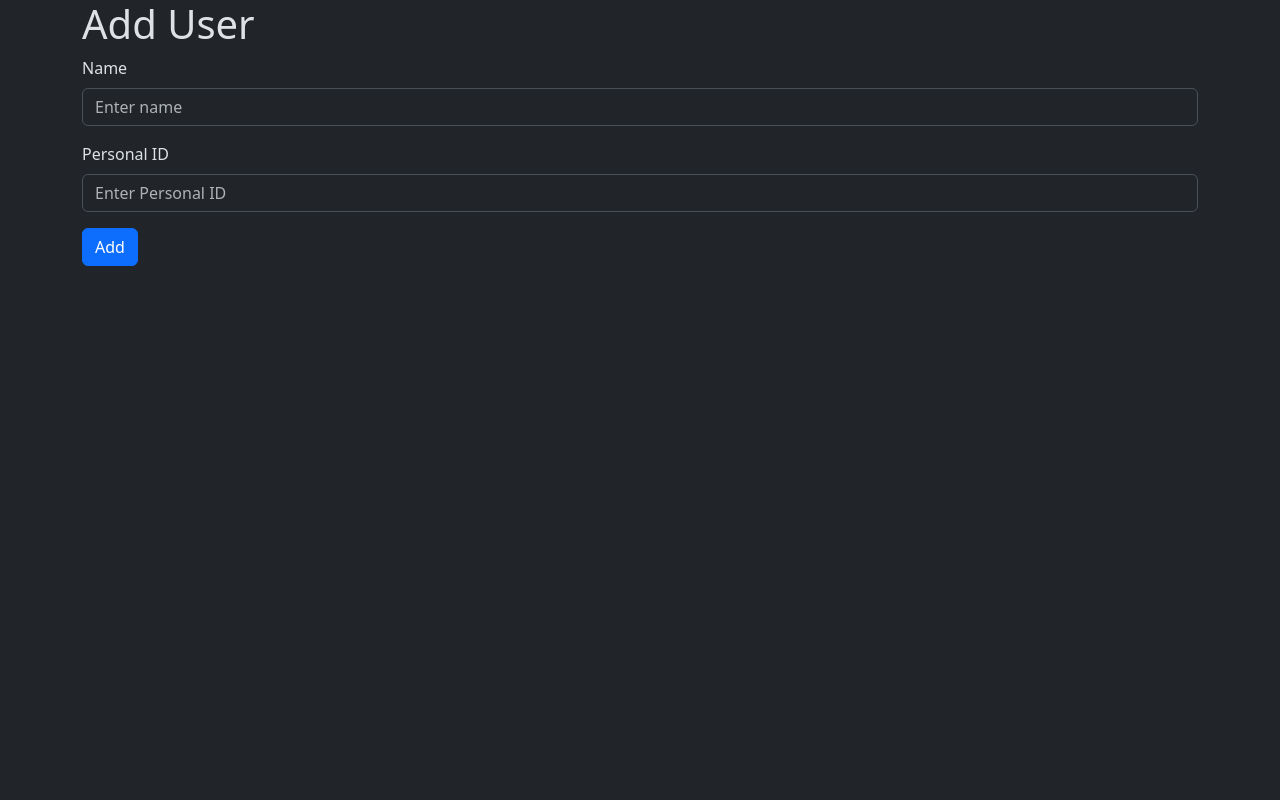
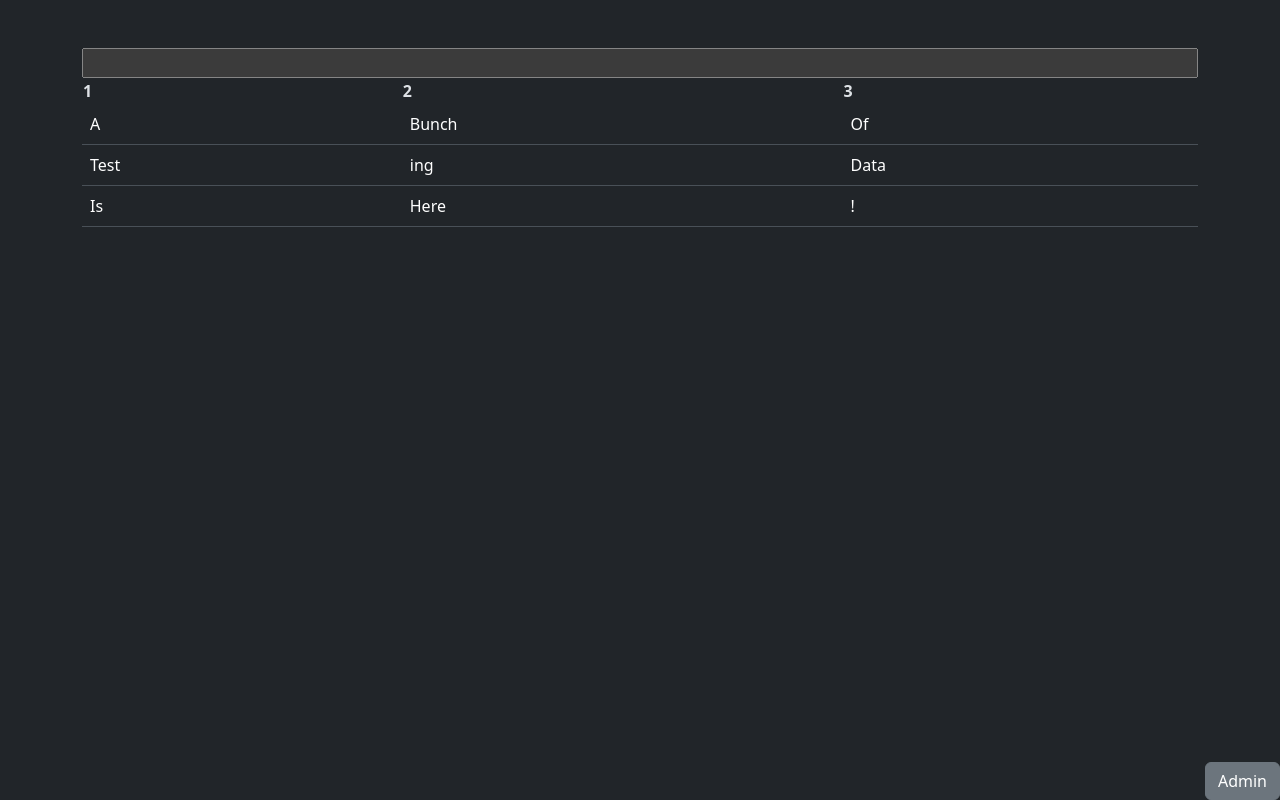
Before and after one commit to pyrot-bomberman/prybar, a Vue app in the folder frontend/: page / in a window 1280 px wide. Built offline with nearby package versions, Linux system fonts and the light colour scheme.

Commit message:
new pages and routing

```diff
--- a/frontend/src/App.vue
+++ b/frontend/src/App.vue
@@ -1,9 +1,24 @@
 <script setup>
+    import { onMounted, onBeforeUnmount } from 'vue'
+    import { useRouter } from 'vue-router'
+
+    const router = useRouter()
+
+    function handleEscape(event) {
+        if (event.key === 'Escape') {
+            router.push('/')
+        }
+    }
+
+    onMounted(() => {
+        window.addEventListener('keydown', handleEscape)
+    })
+
+    onBeforeUnmount(() => {
+        window.removeEventListener('keydown', handleEscape)
+    })
 </script>
 
 <template>
     <RouterView />
 </template>
-
-<style scoped>
-</style>
--- a/frontend/src/router/index.js
+++ b/frontend/src/router/index.js
@@ -1,5 +1,10 @@
 import { createRouter, createWebHistory } from 'vue-router'
-import CreateAccount from '../views/CreateAccount.vue'
+import CreateAccount from '@/views/_CreateAccount.vue' // Testing View
+import HomeView from '@/views/HomeView.vue'
+import AccountView from '@/views/AccountView.vue'
+import AdminView from '@/views/AdminView.vue'
+import EditAccountsView from '@/views/admin/EditAccountsView.vue'
+import EditItemsView from '@/views/admin/EditItemsView.vue'
 
 const router = createRouter({
   history: createWebHistory(import.meta.env.BASE_URL),
@@ -7,9 +12,23 @@ const router = createRouter({
     {
       path: '/',
       name: 'home',
-      component: CreateAccount,
+      component: HomeView,
+    },
+    {
+      path: '/account',
+      name: 'account',
+      component: AccountView,
+    },
+    {
+      path: '/admin',
+      name: 'admin',
+      component: AdminView,
+      children: [
+        { path: 'edit-accounts', component: EditAccountsView },
+        { path: 'edit-items', component: EditItemsView }
+      ]
     }
-  ],
+  ]
 })
 
 export default router
--- /dev/null
+++ b/frontend/src/views/AccountView.vue
@@ -0,0 +1,4 @@
+<template>
+    <h1>Account view</h1>
+    <p>Plz implement</p>
+</template>
--- /dev/null
+++ b/frontend/src/views/AdminView.vue
@@ -0,0 +1,24 @@
+<script setup>
+    const navLinks = [
+        { name: 'Edit Accounts', path: 'edit-accounts' },
+        { name: 'Edit Items', path: 'edit-items' }
+    ];
+</script>
+
+<template>
+    <div class="container-fluid p-0 row vh-100">
+        <nav class="col-1 text-bg-secondary p-0">
+            <router-link
+            v-for="link in navLinks"
+                :to="`/admin/${link.path}`"
+                class="w-100 d-flex justify-content-center align-items-center my-1"
+                style="height: 3rem;"
+            >
+                {{ link.name }}
+            </router-link>
+        </nav>
+        <main class="col-5 container-fluid p-0 m-0">
+            <router-view />
+        </main>
+    </div>
+</template>
--- /dev/null
+++ b/frontend/src/views/HomeView.vue
@@ -0,0 +1,35 @@
+<template>
+    <main class="container-md mx-auto mt-5">
+        <input type="text" class="d-block w-100 text-center">
+        <table class="table">
+            <thead>
+                <th>1</th>
+                <th>2</th>
+                <th>3</th>
+            </thead>
+            <tbody>
+                <tr>
+                    <td>A</td>
+                    <td>Bunch</td>
+                    <td>Of</td>
+                </tr>
+                <tr>
+                    <td>Test</td>
+                    <td>ing</td>
+                    <td>Data</td>
+                </tr>
+                <tr>
+                    <td>Is</td>
+                    <td>Here</td>
+                    <td>!</td>
+                </tr>
+            </tbody>
+        </table>
+    </main>
+
+    <router-link
+        to="/admin"
+        class="position-fixed bottom-0 end-0 btn btn-secondary">
+        Admin
+    </router-link>
+</template>
--- /dev/null
+++ b/frontend/src/views/admin/EditAccountsView.vue
@@ -0,0 +1,7 @@
+<template>
+    <h1>
+
+        Edit Accounts View
+    </h1>
+    <p>Plz implement</p>
+</template>
--- /dev/null
+++ b/frontend/src/views/admin/EditItemsView.vue
@@ -0,0 +1,7 @@
+<template>
+    <h1>
+
+        Edit Items View
+    </h1>
+    <p>Plz implement</p>
+</template>
```
Also changed, not shown: frontend/src/views/_CreateAccount.vue (renamed from frontend/src/views/CreateAccount.vue).
